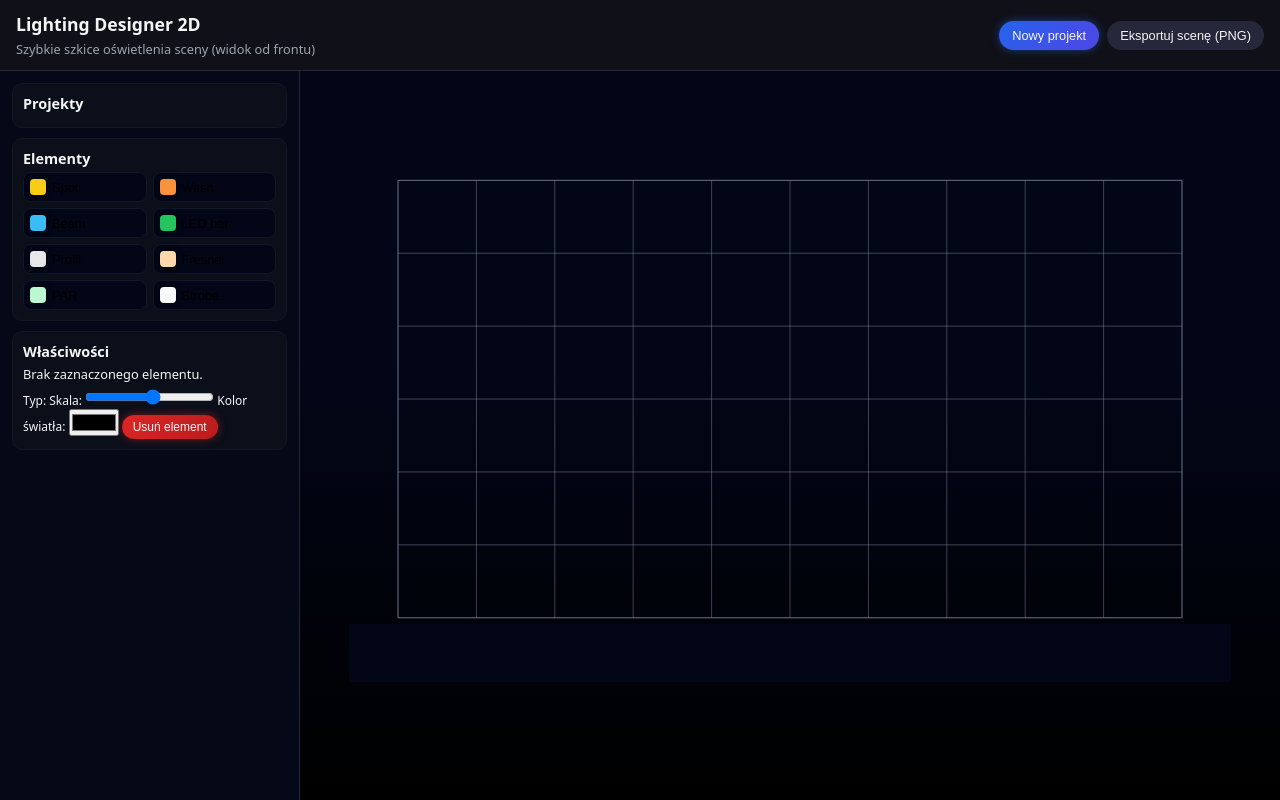
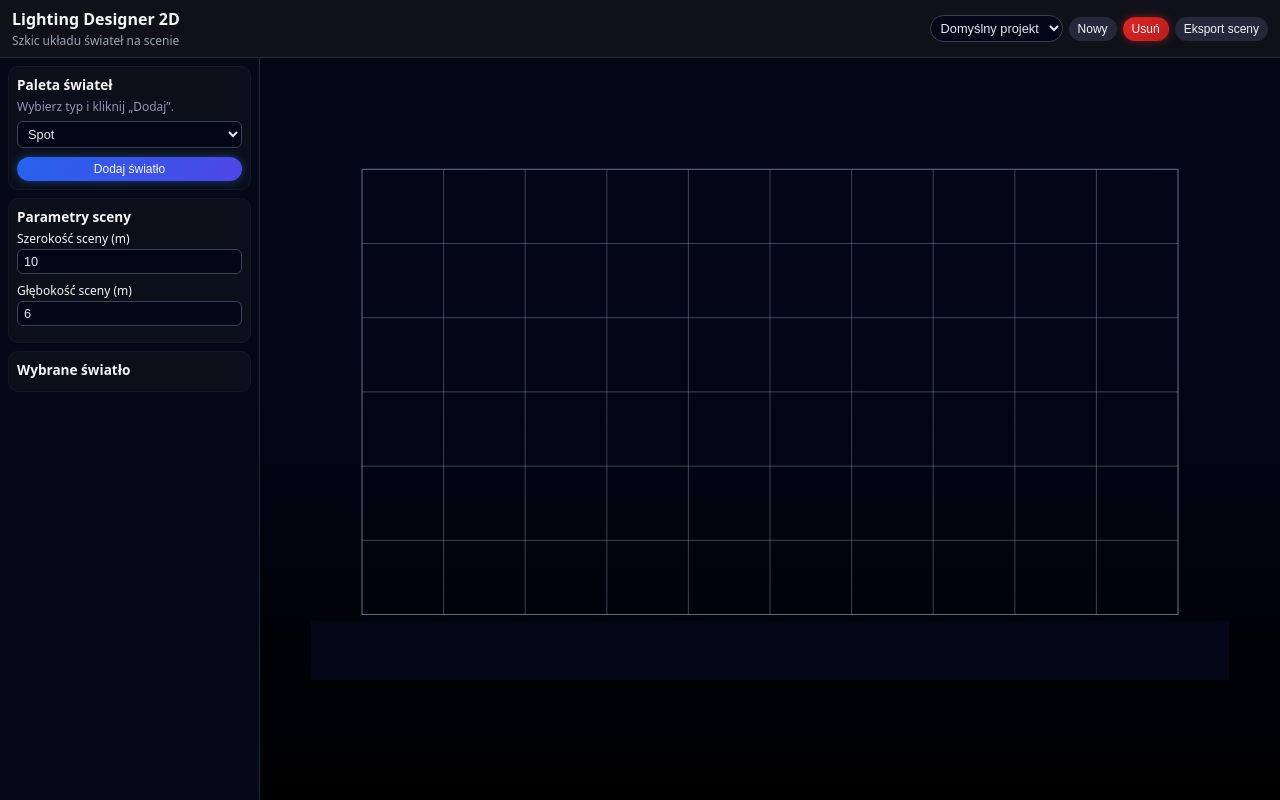
Before and after one commit to MORDI4/LightingDesigner, a plain HTML site: page index.html in a window 1280 px wide. Drawn offline with Linux system fonts and the light colour scheme.

Commit message:
Update lists, fix display projects and export

```diff
--- a/app.js
+++ b/app.js
@@ -3,62 +3,14 @@
 // ===== Konfiguracja świateł =====
 
 const ELEMENT_TYPES = [
-  {
-    id: "spot",
-    name: "Spot",
-    color: "#facc15",
-    width: 40,
-    height: 40
-  },
-  {
-    id: "wash",
-    name: "Wash",
-    color: "#fb923c",
-    width: 50,
-    height: 50
-  },
-  {
-    id: "beam",
-    name: "Beam",
-    color: "#38bdf8",
-    width: 30,
-    height: 60
-  },
-  {
-    id: "bar",
-    name: "LED bar",
-    color: "#22c55e",
-    width: 80,
-    height: 20
-  },
-  {
-    id: "profile",
-    name: "Profil",
-    color: "#e5e7eb",
-    width: 36,
-    height: 60
-  },
-  {
-    id: "fresnel",
-    name: "Fresnel",
-    color: "#fed7aa",
-    width: 44,
-    height: 44
-  },
-  {
-    id: "par",
-    name: "PAR",
-    color: "#bbf7d0",
-    width: 32,
-    height: 32
-  },
-  {
-    id: "strobe",
-    name: "Strobe",
-    color: "#f9fafb",
-    width: 30,
-    height: 24
-  }
+  { id: "spot",    name: "Spot",    color: "#facc15", width: 40, height: 40 },
+  { id: "wash",    name: "Wash",    color: "#fb923c", width: 50, height: 50 },
+  { id: "beam",    name: "Beam",    color: "#38bdf8", width: 30, height: 60 },
+  { id: "bar",     name: "LED bar", color: "#22c55e", width: 80, height: 20 },
+  { id: "profile", name: "Profil",  color: "#e5e7eb", width: 36, height: 60 },
+  { id: "fresnel", name: "Fresnel", color: "#fed7aa", width: 44, height: 44 },
+  { id: "par",     name: "PAR",     color: "#bbf7d0", width: 32, height: 32 },
+  { id: "strobe",  name: "Strobe",  color: "#f9fafb", width: 30, height: 24 }
 ];
 
 const STORAGE_KEY = "lighting_designer_projects_v1";
@@ -69,7 +21,7 @@ let projects = [];
 let currentProjectId = null;
 let selectedElementId = null;
 
-// ===== Canvas / scena =====
+// ===== Canvas =====
 
 const canvas = document.getElementById("stageCanvas");
 const ctx = canvas.getContext("2d");
@@ -87,13 +39,12 @@ function resizeCanvas() {
 
   ctx.setTransform(dpr, 0, 0, dpr, 0, 0);
   canvasRect = canvas.getBoundingClientRect();
-
   renderScene();
 }
 
 window.addEventListener("resize", resizeCanvas);
 
-// ===== Projekty: wczytywanie / zapisywanie =====
+// ===== Projekty =====
 
 function loadProjects() {
   try {
@@ -119,10 +70,8 @@ function loadProjects() {
     projects.push(defaultProject);
     currentProjectId = defaultProject.id;
     saveProjects();
-  } else {
-    if (!currentProjectId) {
-      currentProjectId = projects[0].id;
-    }
+  } else if (!currentProjectId) {
+    currentProjectId = projects[0].id;
   }
 }
 
@@ -139,22 +88,25 @@ function getCurrentProject() {
   return projects.find(p => p.id === currentProjectId) || null;
 }
 
-// ===== UI: select projektów =====
+// ===== UI: projekty (lista rozwijana) =====
 
 const projectSelectEl = document.getElementById("projectSelect");
 const newProjectBtn = document.getElementById("newProjectBtn");
 const deleteProjectBtn = document.getElementById("deleteProjectBtn");
+const exportImageBtn = document.getElementById("exportImageBtn");
 
 function populateProjectSelect() {
   if (!projectSelectEl) return;
   projectSelectEl.innerHTML = "";
-  for (const p of projects) {
+  projects.forEach(p => {
     const opt = document.createElement("option");
     opt.value = p.id;
     opt.textContent = p.name;
     projectSelectEl.appendChild(opt);
+  });
+  if (currentProjectId) {
+    projectSelectEl.value = currentProjectId;
   }
-  projectSelectEl.value = currentProjectId || "";
 }
 
 if (projectSelectEl) {
@@ -195,7 +147,6 @@ if (deleteProjectBtn) {
       alert("Musi pozostać przynajmniej jeden projekt.");
       return;
     }
-
     const project = getCurrentProject();
     const ok = confirm(`Na pewno usunąć projekt "${project.name}"?`);
     if (!ok) return;
@@ -209,34 +160,41 @@ if (deleteProjectBtn) {
   });
 }
 
-// ===== Paleta =====
+if (exportImageBtn) {
+  exportImageBtn.addEventListener("click", () => {
+    const link = document.createElement("a");
+    link.download = "lighting-scene.png";
+    canvas.toBlob(blob => {
+      if (!blob) return;
+      const url = URL.createObjectURL(blob);
+      link.href = url;
+      link.click();
+      URL.revokeObjectURL(url);
+    }, "image/png");
+  });
+}
 
-const paletteEl = document.getElementById("palette");
+// ===== UI: paleta jako lista rozwijana =====
 
-function setupPalette() {
-  if (!paletteEl) return;
-  paletteEl.innerHTML = "";
+const elementSelectEl = document.getElementById("elementSelect");
+const addElementBtn = document.getElementById("addElementBtn");
+
+function setupElementSelect() {
+  if (!elementSelectEl) return;
+  elementSelectEl.innerHTML = "";
   ELEMENT_TYPES.forEach(t => {
-    const item = document.createElement("button");
-    item.type = "button";
-    item.className = "palette-item";
+    const opt = document.createElement("option");
+    opt.value = t.id;
+    opt.textContent = t.name;
+    elementSelectEl.appendChild(opt);
+  });
+}
 
-    const colorBox = document.createElement("div");
-    colorBox.className = "palette-color";
-    colorBox.style.background = t.color;
-
-    const label = document.createElement("div");
-    label.className = "palette-label";
-    label.textContent = t.name;
-
-    item.appendChild(colorBox);
-    item.appendChild(label);
-
-    item.addEventListener("click", () => {
-      addElementOfType(t.id);
-    });
-
-    paletteEl.appendChild(item);
+if (addElementBtn) {
+  addElementBtn.addEventListener("click", () => {
+    if (!elementSelectEl) return;
+    const typeId = elementSelectEl.value;
+    addElementOfType(typeId);
   });
 }
 
@@ -251,7 +209,7 @@ function addElementOfType(typeId) {
 
   const el = {
     id: crypto.randomUUID(),
-    typeId: typeId,
+    typeId,
     x: 0.5,
     y: 0.2,
     scale: 1,
@@ -291,15 +249,8 @@ function renderScene() {
   ctx.strokeStyle = "rgba(148, 163, 184, 0.4)";
   ctx.lineWidth = 1;
 
-  // rama
-  ctx.strokeRect(
-    stageMargin,
-    stageY,
-    w - stageMargin * 2,
-    stageHeight
-  );
+  ctx.strokeRect(stageMargin, stageY, w - stageMargin * 2, stageHeight);
 
-  // kratka
   const rows = 6;
   const cols = 10;
   for (let i = 0; i <= rows; i++) {
@@ -317,7 +268,6 @@ function renderScene() {
     ctx.stroke();
   }
 
-  // podest
   const platformH = h * 0.08;
   ctx.fillStyle = "#020617";
   ctx.fillRect(stageMargin * 0.5, stageY + stageHeight + 6, w - stageMargin, platformH);
@@ -353,7 +303,6 @@ function drawElement(el, w, h) {
 
   const color = el.color || type.color;
 
-  // wiązka
   const beamLength = h * 0.3 * el.scale;
   const beamWidth = baseW * 2;
 
@@ -371,13 +320,11 @@ function drawElement(el, w, h) {
   ctx.closePath();
   ctx.fill();
 
-  // obudowa
   ctx.fillStyle = color;
   ctx.beginPath();
   ctx.roundRect(-baseW / 2, -baseH / 2, baseW, baseH, 4);
   ctx.fill();
 
-  // poświata
   const glowGrad = ctx.createRadialGradient(0, 0, 0, 0, 0, baseH * 1.4);
   glowGrad.addColorStop(0, hexToRgba(color, 0.75));
   glowGrad.addColorStop(1, "rgba(0,0,0,0)");
@@ -406,7 +353,7 @@ function hexToRgba(hex, alpha) {
   return `rgba(${r}, ${g}, ${b}, ${alpha})`;
 }
 
-// ===== Interakcja: zaznaczanie / drag & drop (iOS + desktop) =====
+// ===== Drag & drop (iPhone + desktop) =====
 
 let isDragging = false;
 let dragOffset = { x: 0, y: 0 };
@@ -454,17 +401,15 @@ function hitTestElement(px, py) {
     const bottom = y + baseH / 2;
 
     if (px >= left && px <= right && py >= top && py <= bottom) {
-      return { el, x, y, baseW, baseH };
+      return { el, x, y };
     }
   }
 
   return null;
 }
 
-// Pointer events – główna ścieżka (iOS 16+, Safari, desktop)
-
 canvas.addEventListener("pointerdown", e => {
-  e.preventDefault(); // WAŻNE: blokuje scroll na iOS przy dragowaniu
+  e.preventDefault(); // ważne na iOS (blokuje scroll)
 
   const pos = getPointerPos(e);
   const hit = hitTestElement(pos.x, pos.y);
@@ -494,8 +439,7 @@ canvas.addEventListener("pointerdown", e => {
 
 canvas.addEventListener("pointermove", e => {
   if (!isDragging) return;
-
-  e.preventDefault(); // ponownie – blokada scrolla na iOS
+  e.preventDefault();
 
   const project = getCurrentProject();
   if (!project) return;
@@ -540,19 +484,12 @@ function endPointerDrag(e) {
   isDragging = false;
 }
 
-canvas.addEventListener("pointerup", e => {
-  endPointerDrag(e);
-});
+canvas.addEventListener("pointerup", endPointerDrag);
+canvas.addEventListener("pointercancel", endPointerDrag);
 
-canvas.addEventListener("pointercancel", e => {
-  endPointerDrag(e);
-});
+// ===== Panel właściwości (bez „Brak zaznaczonego elementu”) =====
 
-// ===== Panel właściwości =====
-
-const noSelectionTextEl = document.getElementById("noSelectionText");
 const propertiesPanelEl = document.getElementById("propertiesPanel");
-const propertiesContentEl = document.getElementById("propertiesContent");
 const propTypeEl = document.getElementById("propType");
 const propScaleEl = document.getElementById("propScale");
 const propColorEl = document.getElementById("propColor");
@@ -561,28 +498,21 @@ const deleteElementBtn = document.getElementById("deleteElementBtn");
 function updatePropertiesPanel() {
   const project = getCurrentProject();
   if (!project || !selectedElementId) {
-    if (noSelectionTextEl) noSelectionTextEl.textContent = "Brak zaznaczonego elementu.";
-    if (propertiesContentEl) propertiesContentEl.classList.add("hidden");
-    if (propertiesPanelEl) propertiesPanelEl.classList.remove("hidden");
+    if (propertiesPanelEl) propertiesPanelEl.classList.add("hidden");
     return;
   }
 
   const el = project.elements.find(e => e.id === selectedElementId);
   if (!el) {
-    if (noSelectionTextEl) noSelectionTextEl.textContent = "Brak zaznaczonego elementu.";
-    if (propertiesContentEl) propertiesContentEl.classList.add("hidden");
-    if (propertiesPanelEl) propertiesPanelEl.classList.remove("hidden");
+    if (propertiesPanelEl) propertiesPanelEl.classList.add("hidden");
     return;
   }
 
   const type = ELEMENT_TYPES.find(t => t.id === el.typeId);
-
   if (propTypeEl) propTypeEl.textContent = type ? type.name : el.typeId;
   if (propScaleEl) propScaleEl.value = el.scale.toFixed(2);
   if (propColorEl) propColorEl.value = el.color || (type ? type.color : "#ffffff");
 
-  if (noSelectionTextEl) noSelectionTextEl.textContent = "";
-  if (propertiesContentEl) propertiesContentEl.classList.remove("hidden");
   if (propertiesPanelEl) propertiesPanelEl.classList.remove("hidden");
 }
 
@@ -665,7 +595,7 @@ if (stageDepthInput) {
 function init() {
   loadProjects();
   populateProjectSelect();
-  setupPalette();
+  setupElementSelect();
   updateStageInputs();
   updatePropertiesPanel();
   resizeCanvas();
--- a/index.html
+++ b/index.html
@@ -4,66 +4,71 @@
   <meta charset="UTF-8" />
   <title>Lighting Designer 2D (PWA)</title>
   <meta name="viewport" content="width=device-width, initial-scale=1.0, viewport-fit=cover" />
-  <meta name="theme-color" content="#111111" />
+  <meta name="theme-color" content="#05060a" />
 
-  <!-- manifest PWA -->
   <link rel="manifest" href="manifest.webmanifest" />
-
-  <!-- podstawowe style -->
   <link rel="stylesheet" href="style.css" />
 
-  <!-- iOS: kolor paska i tryb standalone -->
+  <!-- iOS PWA -->
   <meta name="apple-mobile-web-app-capable" content="yes">
   <meta name="apple-mobile-web-app-status-bar-style" content="black-translucent">
-  <meta name="apple-mobile-web-app-title" content="Lighting Designer">
-
-  <!-- iOS: ikona (może być ta sama co w manifest) -->
-  <link rel="apple-touch-icon" href="icons/icon-192.png">
+  <link rel="apple-touch-icon" href="icons/icon-192.png" />
 </head>
 <body>
   <div id="app">
     <header class="topbar">
       <div class="topbar-left">
         <h1>Lighting Designer 2D</h1>
-        <p class="subtitle">Szybkie szkice oświetlenia sceny (widok od frontu)</p>
+        <p class="subtitle">Szkic układu świateł na scenie</p>
       </div>
       <div class="topbar-right">
-        <button id="newProjectBtn" class="btn primary">Nowy projekt</button>
-        <button id="exportBtn" class="btn">Eksportuj scenę (PNG)</button>
+        <!-- Projekty jako lista rozwijana -->
+        <select id="projectSelect" class="top-select"></select>
+        <button id="newProjectBtn" class="btn small">Nowy</button>
+        <button id="deleteProjectBtn" class="btn small danger">Usuń</button>
+        <button id="exportImageBtn" class="btn small">Eksport sceny</button>
       </div>
     </header>
 
     <main class="layout">
       <aside class="sidebar">
         <section>
-          <h2>Projekty</h2>
-          <div id="projectsList" class="projects-list"></div>
+          <h2>Paleta świateł</h2>
+          <p class="helper">Wybierz typ i kliknij „Dodaj”.</p>
+          <div class="field-group">
+            <select id="elementSelect"></select>
+          </div>
+          <button id="addElementBtn" class="btn primary small full-width">Dodaj światło</button>
         </section>
 
         <section>
-          <h2>Elementy</h2>
-          <div id="palette" class="palette"></div>
+          <h2>Parametry sceny</h2>
+          <div class="field-group">
+            <label for="stageWidth">Szerokość sceny (m)</label>
+            <input type="number" id="stageWidth" min="2" max="50" step="0.5" />
+          </div>
+          <div class="field-group">
+            <label for="stageDepth">Głębokość sceny (m)</label>
+            <input type="number" id="stageDepth" min="2" max="50" step="0.5" />
+          </div>
         </section>
 
         <section>
-          <h2>Właściwości</h2>
-          <div id="properties" class="properties">
-            <p id="noSelectionText">Brak zaznaczonego elementu</p>
-            <div id="propertiesPanel" class="hidden">
-              <label>
-                Typ:
-                <span id="propType"></span>
-              </label>
-              <label>
-                Skala:
-                <input type="range" id="propScale" min="0.5" max="2" step="0.1" />
-              </label>
-              <label>
-                Kolor światła:
-                <input type="color" id="propColor" />
-              </label>
-              <button id="deleteElementBtn" class="btn danger small">Usuń element</button>
+          <h2>Wybrane światło</h2>
+          <div id="propertiesPanel" class="properties hidden">
+            <div class="field-group">
+              <label>Typ</label>
+              <div id="propType"></div>
             </div>
+            <div class="field-group">
+              <label for="propScale">Skala</label>
+              <input type="range" id="propScale" min="0.5" max="2" step="0.05" />
+            </div>
+            <div class="field-group">
+              <label for="propColor">Kolor</label>
+              <input type="color" id="propColor" />
+            </div>
+            <button id="deleteElementBtn" class="btn danger small full-width">Usuń element</button>
           </div>
         </section>
       </aside>
--- a/style.css
+++ b/style.css
@@ -6,8 +6,10 @@
   padding: 0;
 }
 
-html, body {
+html,
+body {
   height: 100%;
+  overflow: hidden; /* brak przewijania całej strony */
 }
 
 body {
@@ -15,11 +17,10 @@ body {
     "Segoe UI", sans-serif;
   background: #05060a;
   color: #f5f5f5;
-  /* iOS: zapobiega dziwnym skokom/przewijaniu podczas dragowania na scenie */
-  overscroll-behavior: none;
+  overscroll-behavior: none; /* iOS – brak pull-to-refresh / bounce */
 }
 
-/* Layout */
+/* Layout główny */
 
 #app {
   display: flex;
@@ -27,33 +28,47 @@ body {
   height: 100vh;
 }
 
+/* Topbar – uwzględnia wyspę / notch */
+
 .topbar {
   display: flex;
   justify-content: space-between;
   align-items: center;
-  padding: 12px 16px;
-  /* iPhone (Dynamic Island): dodatkowa przestrzeń u góry */
-  padding-top: calc(12px + env(safe-area-inset-top));
+  padding: calc(8px + env(safe-area-inset-top)) 12px 8px 12px;
   background: #101118;
   border-bottom: 1px solid #252637;
-  gap: 12px;
+  gap: 8px;
 }
 
-.topbar h1 {
-  font-size: 1.1rem;
-  margin-bottom: 4px;
+.topbar-left h1 {
+  font-size: 1rem;
+  margin-bottom: 2px;
 }
 
 .subtitle {
-  font-size: 0.8rem;
+  font-size: 0.75rem;
   color: #9ca3af;
 }
 
 .topbar-right {
   display: flex;
-  gap: 8px;
+  align-items: center;
+  gap: 6px;
   flex-wrap: wrap;
+  justify-content: flex-end;
 }
+
+.top-select {
+  max-width: 150px;
+  padding: 4px 6px;
+  font-size: 0.8rem;
+  border-radius: 999px;
+  border: 1px solid #374151;
+  background: #020617;
+  color: #e5e7eb;
+}
+
+/* Layout środka */
 
 .layout {
   flex: 1;
@@ -61,129 +76,38 @@ body {
   min-height: 0;
 }
 
-/* Sidebar */
+/* Sidebar – będzie scrollować się wewnętrznie, ale nie cała strona */
 
 .sidebar {
-  width: 300px;
-  padding: 12px;
+  width: 260px;
+  padding: 8px;
   background: #050816;
   border-right: 1px solid #1f2937;
   display: flex;
   flex-direction: column;
-  gap: 10px;
+  gap: 8px;
   overflow-y: auto;
 }
 
 .sidebar section {
   background: #0b0f1a;
   border-radius: 10px;
-  padding: 10px;
+  padding: 8px;
   border: 1px solid #111827;
 }
 
 .sidebar h2 {
-  font-size: 0.9rem;
+  font-size: 0.85rem;
   margin-bottom: 4px;
 }
 
-.helper-text {
-  font-size: 0.7rem;
+.helper {
+  font-size: 0.75rem;
   color: #9093b5;
-}
-
-.projects-header {
-  display: flex;
-  justify-content: flex-start;
   margin-bottom: 6px;
 }
 
-.projects-list {
-  list-style: none;
-  display: flex;
-  flex-direction: column;
-  gap: 4px;
-  max-height: 180px;
-  overflow-y: auto;
-}
-
-.project-item {
-  display: flex;
-  align-items: center;
-  justify-content: space-between;
-  gap: 4px;
-  padding: 4px 6px;
-  border-radius: 6px;
-  font-size: 0.8rem;
-  background: #020617;
-  border: 1px solid #111827;
-  cursor: pointer;
-}
-
-.project-item.active {
-  border-color: #3b82f6;
-  background: linear-gradient(135deg, rgba(37,99,235,0.1), rgba(76,81,191,0.1));
-}
-
-.project-meta {
-  display: flex;
-  flex-direction: column;
-  gap: 2px;
-}
-
-.project-name {
-  font-weight: 500;
-}
-
-.project-date {
-  font-size: 0.7rem;
-  color: #a1a1aa;
-}
-
-.project-actions {
-  display: flex;
-  gap: 4px;
-}
-
-/* Palette */
-
-.palette {
-  display: flex;
-  flex-wrap: wrap;
-  gap: 6px;
-}
-
-.palette-item {
-  flex: 1 1 45%;
-  min-width: 90px;
-  padding: 6px;
-  border-radius: 8px;
-  background: #020617;
-  border: 1px solid #111827;
-  display: flex;
-  align-items: center;
-  gap: 6px;
-  cursor: pointer;
-  transition: background 0.15s ease, transform 0.1s ease, border-color 0.15s ease;
-}
-
-.palette-item:hover {
-  background: #0b1120;
-  border-color: #2563eb;
-  transform: translateY(-1px);
-}
-
-.palette-color {
-  width: 16px;
-  height: 16px;
-  border-radius: 4px;
-  box-shadow: 0 0 6px rgba(0,0,0,0.6);
-}
-
-.palette-label {
-  font-size: 0.8rem;
-}
-
-/* Form fields / properties */
+/* Formularze */
 
 .field-group {
   margin-bottom: 8px;
@@ -195,7 +119,8 @@ body {
   margin-bottom: 2px;
 }
 
-.field-group input[type="number"] {
+.field-group input[type="number"],
+.field-group select {
   width: 100%;
   padding: 4px 6px;
   font-size: 0.8rem;
@@ -205,6 +130,8 @@ body {
   color: #e5e7eb;
 }
 
+/* Properties */
+
 .properties {
   font-size: 0.8rem;
   display: flex;
@@ -212,11 +139,11 @@ body {
   gap: 6px;
 }
 
-.properties label {
-  font-size: 0.75rem;
+.hidden {
+  display: none;
 }
 
-/* Canvas area */
+/* Canvas */
 
 .canvas-wrapper {
   flex: 1;
@@ -225,16 +152,15 @@ body {
   display: flex;
   align-items: stretch;
   justify-content: stretch;
-  /* iOS: bezpieczny margines na dół (home indicator) */
-  padding-bottom: env(safe-area-inset-bottom);
+  padding-bottom: env(safe-area-inset-bottom); /* home indicator */
+  min-height: 0;
 }
 
 #stageCanvas {
   width: 100%;
   height: 100%;
   display: block;
-  /* Kluczowe dla iOS – gesty idą do canvasu, a nie przewijania strony */
-  touch-action: none;
+  touch-action: none;       /* kluczowe dla iOS – gesty do canvasu */
   -ms-touch-action: none;
 }
 
@@ -243,7 +169,7 @@ body {
 .btn {
   border: none;
   border-radius: 999px;
-  padding: 6px 12px;
+  padding: 6px 10px;
   background: #25273a;
   color: #f5f5f5;
   font-size: 0.8rem;
@@ -257,7 +183,7 @@ body {
 }
 
 .btn.small {
-  padding: 4px 10px;
+  padding: 4px 8px;
   font-size: 0.75rem;
 }
 
@@ -271,6 +197,10 @@ body {
   box-shadow: 0 0 8px rgba(220, 38, 38, 0.5);
 }
 
+.btn.full-width {
+  width: 100%;
+}
+
 .btn:hover {
   transform: translateY(-1px);
   box-shadow: 0 4px 10px rgba(0,0,0,0.4);
@@ -281,14 +211,9 @@ body {
   box-shadow: 0 1px 4px rgba(0,0,0,0.6);
 }
 
-/* Responsywność */
+/* Responsywność – na małym ekranie sidebar na dole / u góry */
 
 @media (max-width: 900px) {
-  #app {
-    height: auto;
-    min-height: 100vh;
-  }
-
   .layout {
     flex-direction: column;
   }
@@ -297,11 +222,16 @@ body {
     width: 100%;
     flex-direction: row;
     flex-wrap: wrap;
+    max-height: 40vh;
   }
 
   .sidebar section {
     flex: 1 1 45%;
     min-width: 160px;
+  }
+
+  .canvas-wrapper {
+    flex: 1;
   }
 
   .topbar {
--- a/sw.js
+++ b/sw.js
@@ -1,4 +1,4 @@
-const CACHE_NAME = "lighting-designer-v4";
+const CACHE_NAME = "lighting-designer-v5";
 const ASSETS = [
   "./",
   "./index.html",
```
